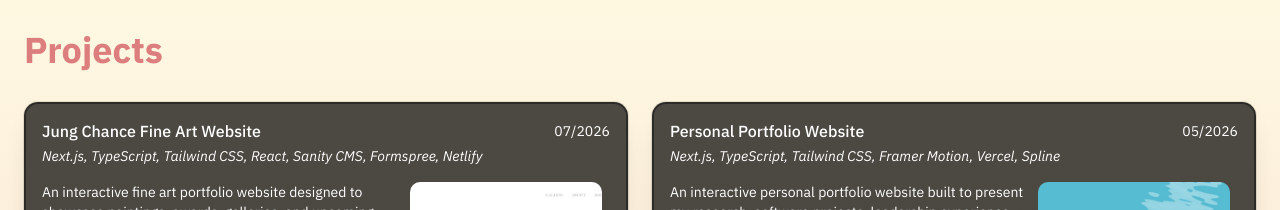
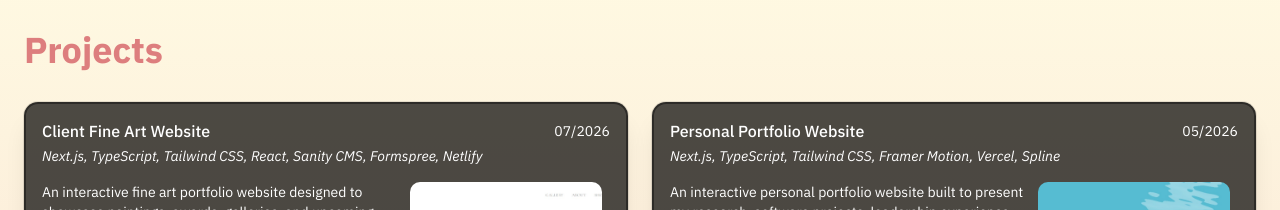
Before and after one commit to achance2/AidanChancePersonalWebsite, a Next.js app in the folder aidan-portfolio/: page / in a window 1280 px wide. Shown: the part 3900-4110 px from the top of the page. Built offline with nearby package versions, Linux system fonts and the light colour scheme.

Commit message:
new resume and project modification

```diff
--- a/aidan-portfolio/app/page.tsx
+++ b/aidan-portfolio/app/page.tsx
@@ -310,7 +310,7 @@ export default function Home() {
 
           <div className="mt-8 grid gap-6 md:grid-cols-2">
             <ProjectCard
-              title="Jung Chance Fine Art Website"
+              title="Client Fine Art Website"
               date="07/2026"
               skills="Next.js, TypeScript, Tailwind CSS, React, Sanity CMS, Formspree, Netlify"
               description="An interactive fine art portfolio website designed to showcase paintings, awards, galleries, and upcoming events. Built with Sanity CMS to allow artwork and event content to be updated dynamically, Formspree for secure contact submissions, and Netlify for deployment."
--- a/aidan-portfolio/components/navbar.tsx
+++ b/aidan-portfolio/components/navbar.tsx
@@ -16,7 +16,7 @@ export default function Navbar() {
         <NavLink href="/">Home</NavLink>
         <NavLink href="/#about">About Me</NavLink>
         <NavLink href="/#projects">Projects</NavLink>
-        <NavLink href="/images/resume/Resume21.pdf" target="_blank">Resume</NavLink>
+        <NavLink href="/images/resume/Resume22.pdf" target="_blank">Resume</NavLink>
 
         <IconLink href="https://github.com/achance2">
           <Image
```
Also changed, not shown: 2 other files (tests, documents, lock files or other folders).
